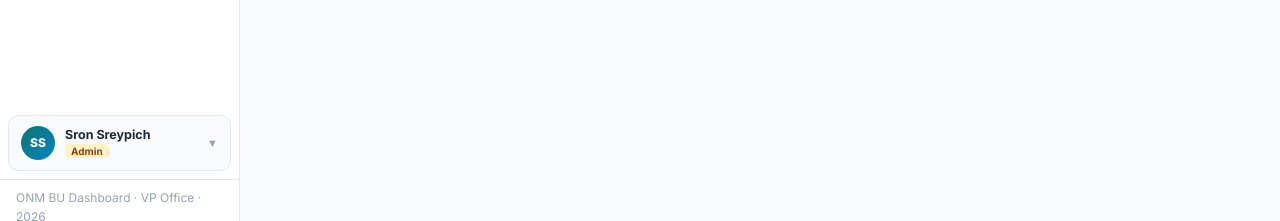
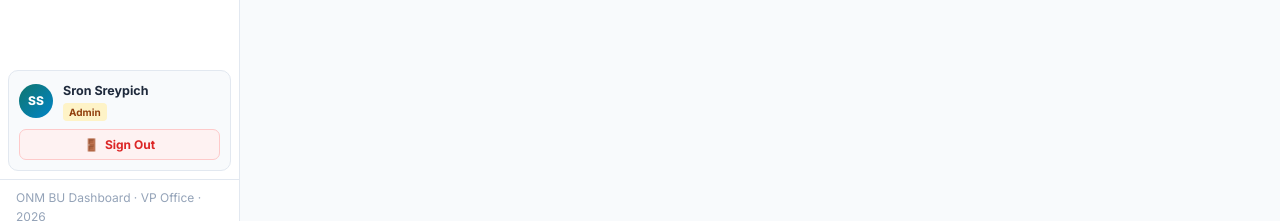
Before and after one commit to sronsreypich9-ui/ONM-Dashboard, a Next.js app: page /discord-recap in a window 1280 px wide. Shown: the part 562-783 px from the top of the page. Built offline with nearby package versions, Linux system fonts and the light colour scheme; no server answers; the database is empty.

Commit message:
fix: make Sign Out button direct & visible in sidebar footer, redirecting to /login

```diff
--- a/components/Nav.tsx
+++ b/components/Nav.tsx
@@ -68,11 +68,7 @@ export function Nav() {
   }
 
   const handleLogout = async () => {
-    if (session) {
-      await signOut({ callbackUrl: '/' })
-    } else {
-      router.push('/')
-    }
+    await signOut({ callbackUrl: '/login', redirect: true })
   }
 
   // Role badge color
@@ -154,29 +150,20 @@ export function Nav() {
         </button>
       </div>
 
-      {/* User profile section */}
+      {/* User Profile Card & Direct Sign Out */}
       <div style={{
         margin: '8px',
         borderRadius: 10,
         border: '1px solid var(--border)',
         background: 'var(--gray-50)',
-        overflow: 'hidden',
+        padding: '10px 10px',
       }}>
-        <button
-          onClick={() => setShowLogout((v) => !v)}
-          title={user?.name || 'Sron Sreypich'}
-          style={{
-            width: '100%',
-            background: 'none',
-            border: 'none',
-            cursor: 'pointer',
-            padding: '10px 12px',
+        <div style={{
           display: 'flex',
           alignItems: 'center',
           gap: 10,
-            textAlign: 'left',
-          }}
-        >
+          marginBottom: 8,
+        }}>
           {/* Avatar */}
           <div style={{
             width: 34, height: 34, borderRadius: '50%',
@@ -203,25 +190,19 @@ export function Nav() {
               </span>
             </div>
           </div>
-          <span className="user-arrow" style={{
-            fontSize: 11, color: 'var(--gray-400)',
-            transform: showLogout ? 'rotate(180deg)' : 'rotate(0)',
-            transition: 'transform 0.2s',
-          }}>▼</span>
-        </button>
+        </div>
 
-        {/* Logout panel */}
-        {showLogout && (
-          <div style={{ borderTop: '1px solid var(--border)', padding: '6px 8px' }}>
+        {/* Direct Sign Out Button */}
         <button
           onClick={handleLogout}
+          title="Sign Out of Dashboard"
           style={{
-                width: '100%', padding: '8px 12px',
+            width: '100%', padding: '7px 10px',
             background: '#fef2f2',
             border: '1px solid #fecaca',
             borderRadius: 7,
             color: '#dc2626',
-                fontSize: 12.5, fontWeight: 700,
+            fontSize: 12, fontWeight: 700,
             cursor: 'pointer',
             display: 'flex', alignItems: 'center', gap: 6,
             justifyContent: 'center',
@@ -230,10 +211,8 @@ export function Nav() {
           onMouseEnter={(e) => (e.currentTarget.style.background = '#fee2e2')}
           onMouseLeave={(e) => (e.currentTarget.style.background = '#fef2f2')}
         >
-              🚪 Sign Out
+          🚪 <span className="nav-text">Sign Out</span>
         </button>
-          </div>
-        )}
       </div>
 
       {/* Footer */}
```
Lines whose indentation alone changed are shown as unchanged.
